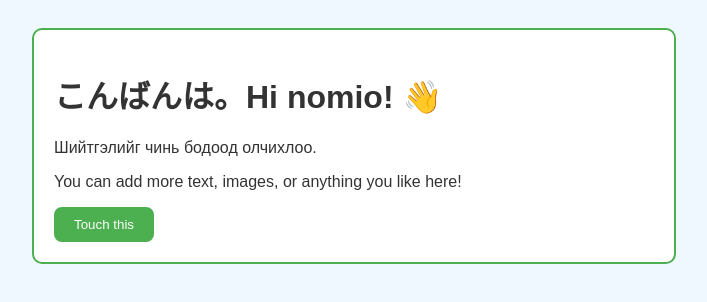
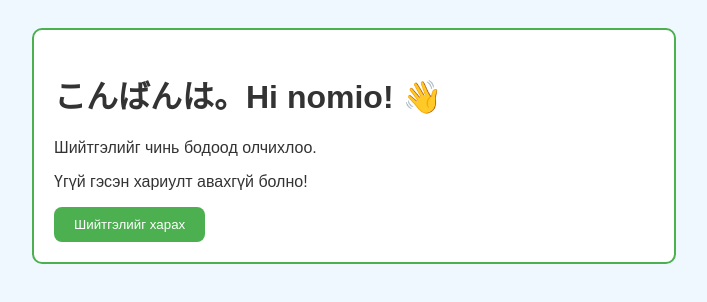
Before and after one commit to Taivnaa123123/taivnaa, a plain HTML site: page index.html in a window 1280 px wide. Shown: the whole page, without its empty margins (286-993 px from the left). Drawn offline with Linux system fonts and the light colour scheme.

Commit message:
index.html

```diff
--- a/index.html
+++ b/index.html
@@ -41,10 +41,10 @@
     <div class="container">
         <h1>こんばんは。Hi nomio! 👋</h1>
         <p>Шийтгэлийг чинь бодоод олчихлоо.</p>
-        <p>You can add more text, images, or anything you like here!</p>
+        <p>Үгүй гэсэн хариулт авахгүй болно!</p>
 
-        <button onclick="showText()">Touch this</button>
-        <p id="hiddenText">🎉 Surprise! You touched the button. Good choice!</p>
+        <button onclick="showText()">Шийтгэлийг харах</button>
+        <p id="hiddenText">🎉 Гараад ир!!!</p>
     </div>
 
     <script>
```
